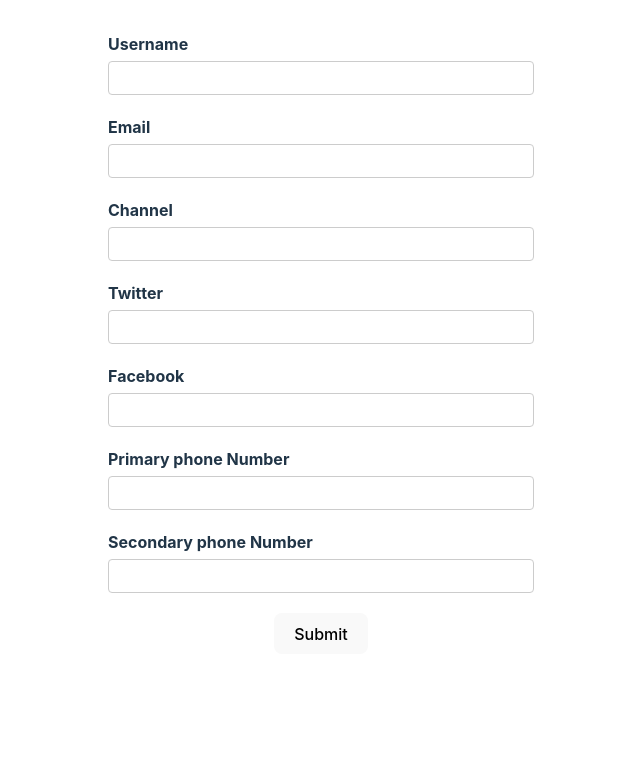
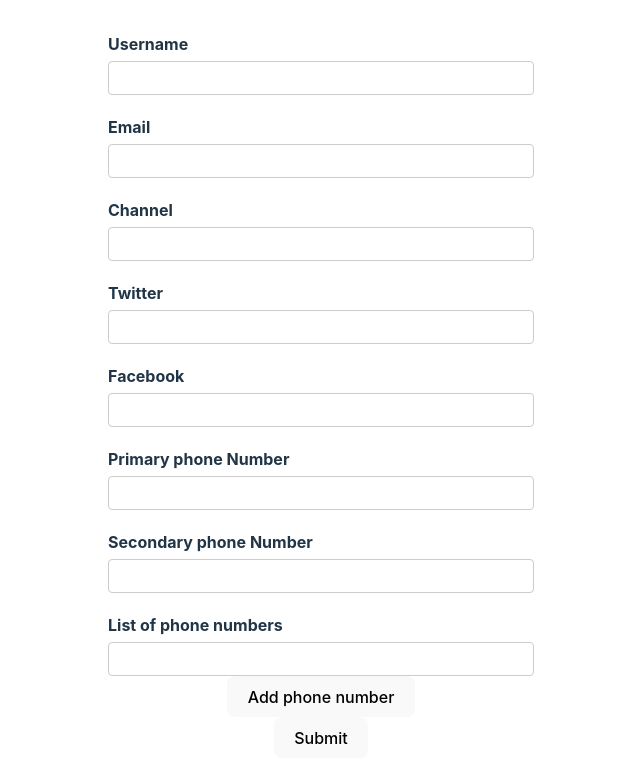
Before and after one commit to mariosknl/rhf-demo, a React (Vite) app: page / in a window 1280 px wide. Shown: the top 782 px of the page, without its empty margins (319-959 px from the left). Built offline with nearby package versions, Linux system fonts and the light colour scheme.

Commit message:
dynamic fields input

```diff
--- a/src/components/YouTubeForm.tsx
+++ b/src/components/YouTubeForm.tsx
@@ -1,4 +1,4 @@
-import { useForm } from "react-hook-form";
+import { useForm, useFieldArray } from "react-hook-form";
 import { DevTool } from "@hookform/devtools";
 
 type FormValues = {
@@ -10,6 +10,9 @@
 		facebook: string;
 	};
 	phoneNumbers: string[];
+	phNumbers: {
+		number: string;
+	}[];
 };
 
 const YouTubeForm = () => {
@@ -34,9 +37,15 @@
 				facebook: "",
 			},
 			phoneNumbers: ["", ""],
+			phNumbers: [{ number: "" }],
 		},
 	});
 	const { errors } = formState;
+
+	const { fields, append, remove } = useFieldArray({
+		name: "phNumbers",
+		control,
+	});
 
 	const onSubmit = (data: FormValues) => {
 		console.log("Form Submitted", data);
@@ -106,7 +115,16 @@
 
 				<div className="form-control">
 					<label htmlFor="twitter">Twitter</label>
-					<input type="text" id="twitter" {...register("social.twitter", {})} />
+					<input
+						type="text"
+						id="twitter"
+						{...register("social.twitter", {
+							required: {
+								value: true,
+								message: "Twitter is required",
+							},
+						})}
+					/>
 				</div>
 
 				<div className="form-control">
@@ -114,7 +132,12 @@
 					<input
 						type="text"
 						id="facebook"
-						{...register("social.facebook", {})}
+						{...register("social.facebook", {
+							required: {
+								value: true,
+								message: "Facebook is required",
+							},
+						})}
 					/>
 				</div>
 
@@ -123,7 +146,12 @@
 					<input
 						type="text"
 						id="primary-phone"
-						{...register("phoneNumbers.0", {})}
+						{...register("phoneNumbers.0", {
+							required: {
+								value: true,
+								message: "Primary phone number is required",
+							},
+						})}
 					/>
 				</div>
 				<div className="form-control">
@@ -131,8 +159,37 @@
 					<input
 						type="text"
 						id="secondary-phone"
-						{...register("phoneNumbers.1", {})}
+						{...register("phoneNumbers.1", {
+							required: {
+								value: true,
+								message: "Secondary phone number is required",
+							},
+						})}
 					/>
+				</div>
+
+				<div>
+					<label>List of phone numbers</label>
+					<div>
+						{fields.map((field, index) => {
+							return (
+								<div className="form-contro" key={field.id}>
+									<input
+										type="text"
+										{...register(`phNumbers.${index}.number` as const)}
+									/>
+									{index > 0 && (
+										<button type="button" onClick={() => remove(index)}>
+											Remove
+										</button>
+									)}
+								</div>
+							);
+						})}
+						<button type="button" onClick={() => append({ number: "" })}>
+							Add phone number
+						</button>
+					</div>
 				</div>
 
 				<button>Submit</button>
```
